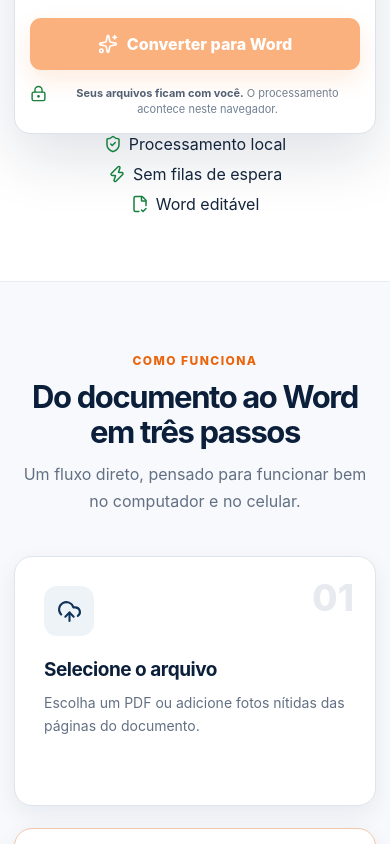
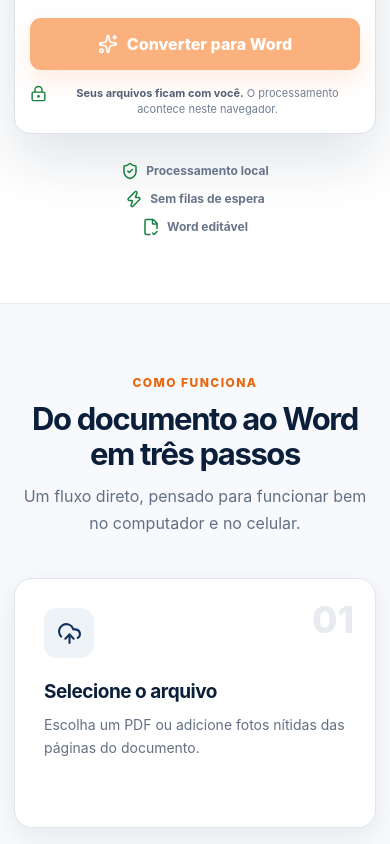
Before and after one commit to leonardo-deploy/sim_doc, a React (Vite) app: page / in a window 390 px wide. Shown: the part 1660-2504 px from the top of the page. Built offline with nearby package versions, Linux system fonts and the light colour scheme.

Commit message:
Clean removed advertising selectors

```diff
--- a/src/styles.css
+++ b/src/styles.css
@@ -982,7 +982,6 @@ p {
 
 
 
-.ad-slot-inline
 .converter-assurances {
   display: flex;
   justify-content: center;
@@ -1813,8 +1812,7 @@ p {
   }
 
 
-  .ad-slot-inline
-  .privacy-grid {
+    .privacy-grid {
     gap: 36px;
   }
 
```
